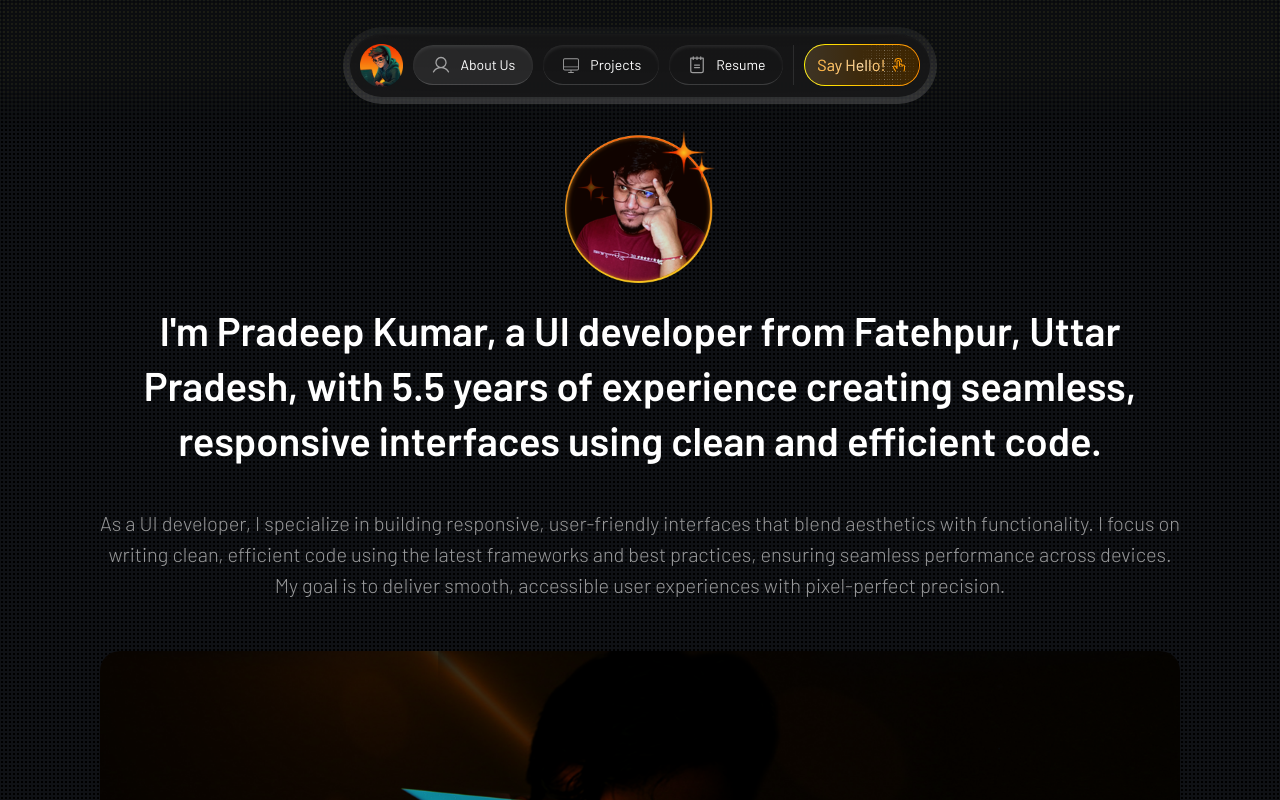
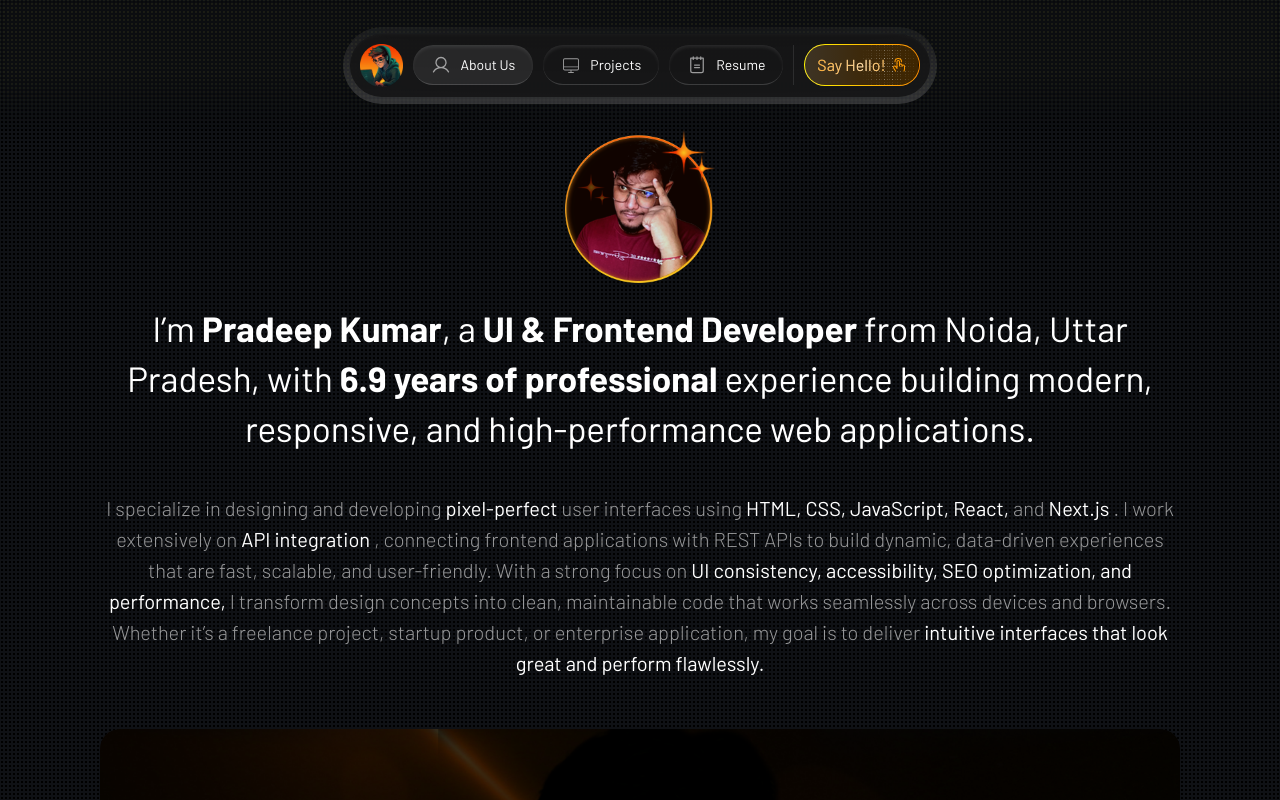
Before and after one commit to Prarock2468/portfolio, a Next.js app: page /about in a window 1280 px wide. Shown: the top 800 px of the page. Built offline with nearby package versions, Linux system fonts and the light colour scheme.

Commit message:
added linked in profile and sme css issue

```diff
--- a/src/app/about/about.module.scss
+++ b/src/app/about/about.module.scss
@@ -6,12 +6,12 @@
   flex-direction: column;
   gap: 20px;
   .aboutTitle {
-    font-size: 40px;
-    line-height: 55px;
-    font-weight: 600;
+    font-size: 35px;
+    line-height: 50px;
+    font-weight: 400;
     color: var(--text);
     @media screen and (max-width: 767px) {
-      font-size: 30px;
+      font-size: 25px;
       line-height: 40px;
     }
     @media screen and (max-width: 576px) {
@@ -23,6 +23,7 @@
     padding-bottom: 20px;
   }
 }
+.animTitle{color: var(--text) !important;}
 .aboutSubtitle {
   font-size: 20px;
   line-height: 31px;
@@ -30,6 +31,9 @@
   color: var(--textOp);
   margin: 20px 0 0;
   text-align: center;
+  strong {
+    color: var(--text);
+  }
   @media screen and (max-width: 576px) {
     font-size: 15px;
     line-height: 25px;
--- a/src/app/about/component/grid.module.scss
+++ b/src/app/about/component/grid.module.scss
@@ -97,6 +97,7 @@
   font-size: 13px;
   font-weight: 500;
   letter-spacing: 0.7px;
+  color: var(--text);
 }
 .techtop {
   display: flex;
--- a/src/app/about/component/skills.json
+++ b/src/app/about/component/skills.json
@@ -1,19 +1,18 @@
 {
   "tech": [
-    { "techName": "html", "rating": 98, "experience": 5 },
-    { "techName": "css", "rating": 90, "experience": 5 },
-    { "techName": "javascript", "rating": 70, "experience": 4 },
-    { "techName": "jquery", "rating": 70, "experience": 4 },
-    { "techName": "bootstra ", "rating":86, "experience": 5 },
-    { "techName": "tailwind", "rating": 70, "experience": 3 },
-    { "techName": "material UI", "rating": 60, "experience": 3 },
-    { "techName": "react", "rating": 60, "experience": 3 },
-    { "techName": "nextJS", "rating": 55, "experience": 3 },
-    { "techName": "Jade", "rating": 45, "experience": 1 },
+    { "techName": "html", "rating": 98, "experience": 6.9 },
+    { "techName": "css", "rating": 90, "experience": 6.9 },
+    { "techName": "javascript", "rating": 70, "experience": 6 },
+    { "techName": "jquery", "rating": 70, "experience": 5 },
+    { "techName": "bootstra ", "rating":86, "experience": 6 },
+    { "techName": "tailwind", "rating": 70, "experience": 6 },
+    { "techName": "material UI", "rating": 60, "experience": 4 },
+    { "techName": "react", "rating": 60, "experience": 5 },
+    { "techName": "nextJS", "rating": 55, "experience": 5 },
+    { "techName": "Jade", "rating": 45, "experience": 2 },
     { "techName": "wordpress", "rating": 50, "experience": 2 },
-    { "techName": "psd To HTML5", "rating": 98, "experience": 5 },
-    { "techName": "figma To HTML5", "rating": 98, "experience": 5 },
-    { "techName": "photoShop", "rating": 80, "experience": 4 },
-    { "techName": "redux", "rating": 55, "experience": 2 }
+    { "techName": "psd To HTML5", "rating": 98, "experience": 6.9 },
+    { "techName": "figma To HTML5", "rating": 98, "experience": 6.9 },
+    { "techName": "redux", "rating": 55, "experience": 3 }
   ]
 }
--- a/src/app/about/page.js
+++ b/src/app/about/page.js
@@ -23,17 +23,33 @@ const About = () => {
               className={Styles.aboutmeImge}
             />
             <h1 className={Styles.aboutTitle}>
-              I'm Pradeep Kumar, a UI developer from Fatehpur, Uttar Pradesh,
-              with 5.5 years of experience creating seamless, responsive
-              interfaces using clean and efficient code.
+              I’m <strong> Pradeep Kumar</strong>, a{" "}
+              <strong> UI & Frontend Developer</strong> from Noida, Uttar
+              Pradesh, with <strong>6.9 years of professional</strong>  experience building
+              modern, responsive, and high-performance web applications.
             </h1>
             <p className={Styles.aboutSubtitle}>
-              As a UI developer, I specialize in building responsive,
-              user-friendly interfaces that blend aesthetics with functionality.
-              I focus on writing clean, efficient code using the latest
-              frameworks and best practices, ensuring seamless performance
-              across devices. My goal is to deliver smooth, accessible user
-              experiences with pixel-perfect precision.
+              I specialize in designing and developing{" "}
+              <strong> pixel-perfect </strong>user interfaces using{" "}
+              <strong>HTML, CSS, JavaScript, React,</strong> and{" "}
+              <strong> Next.js </strong>. I work extensively on{" "}
+              <strong> API integration </strong>, connecting frontend
+              applications with REST APIs to build dynamic, data-driven
+              experiences that are fast, scalable, and user-friendly. With a
+              strong focus on
+              <strong>
+                {" "}
+                UI consistency, accessibility, SEO optimization, and
+                performance,
+              </strong>{" "}
+              I transform design concepts into clean, maintainable code that
+              works seamlessly across devices and browsers. Whether it’s a
+              freelance project, startup product, or enterprise application, my
+              goal is to deliver{" "}
+              <strong>
+                {" "}
+                intuitive interfaces that look great and perform flawlessly.
+              </strong>
             </p>
           </div>
         </WrapAnimayion>
@@ -72,10 +88,10 @@ const About = () => {
 
       <AboutGrid />
       <WrapAnimayion>
-        <Aboutme/>
+        <Aboutme />
       </WrapAnimayion>
-      <TechSkills/>
-      <Kickstart/>
+      <TechSkills />
+      <Kickstart />
     </>
   );
 };
--- a/src/app/resume/page.js
+++ b/src/app/resume/page.js
@@ -26,8 +26,8 @@ const Resume = () => {
               </PageButton>
 
               <a
-                href="/img/resume.pdf" // Path to the resume file
-                download="resume.pdf"
+                href="/img/Pradeep_Resume.pdf" // Path to the resume file
+                download="Pradeep_Resume.pdf"
                 className={`${Styles.whatsbtn}`} // Applying custom styles
               >
                 <p className={Styles.whatsbtnp}>
--- a/src/shared/testimonial/testimonial.module.scss
+++ b/src/shared/testimonial/testimonial.module.scss
@@ -77,7 +77,7 @@
       font-size: 20px;
       line-height: 30px;
       font-weight: 600;
-      color: var(--textOp);
+      color: var(--text);
     }
   }
 }
```
Also changed, not shown: 2 other files (tests, documents, lock files or other folders).
